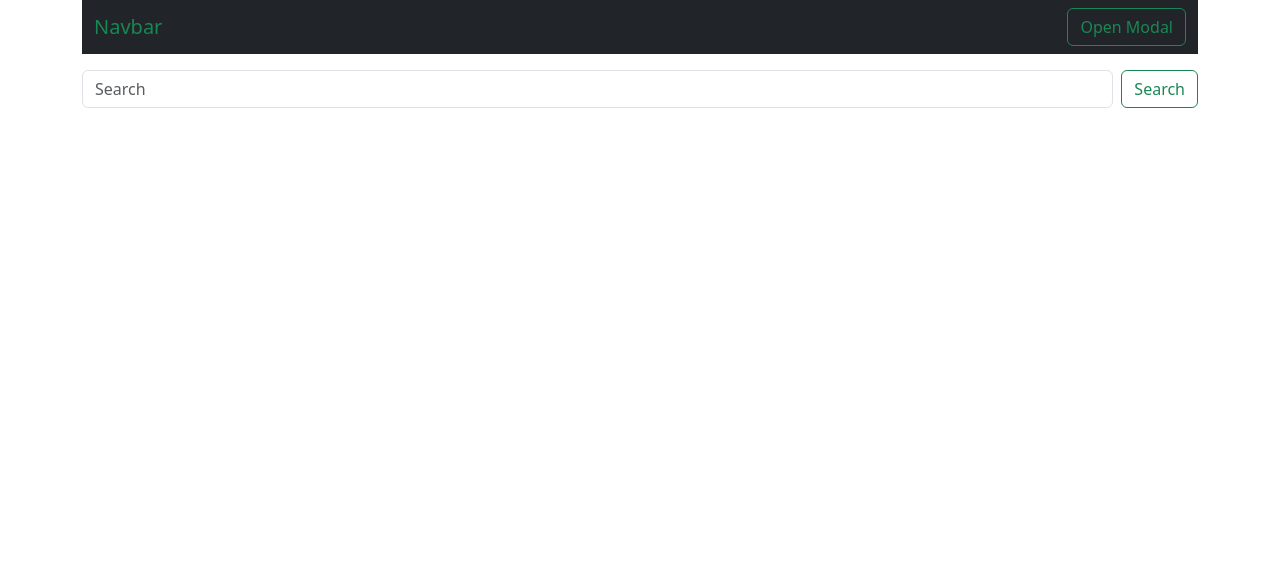
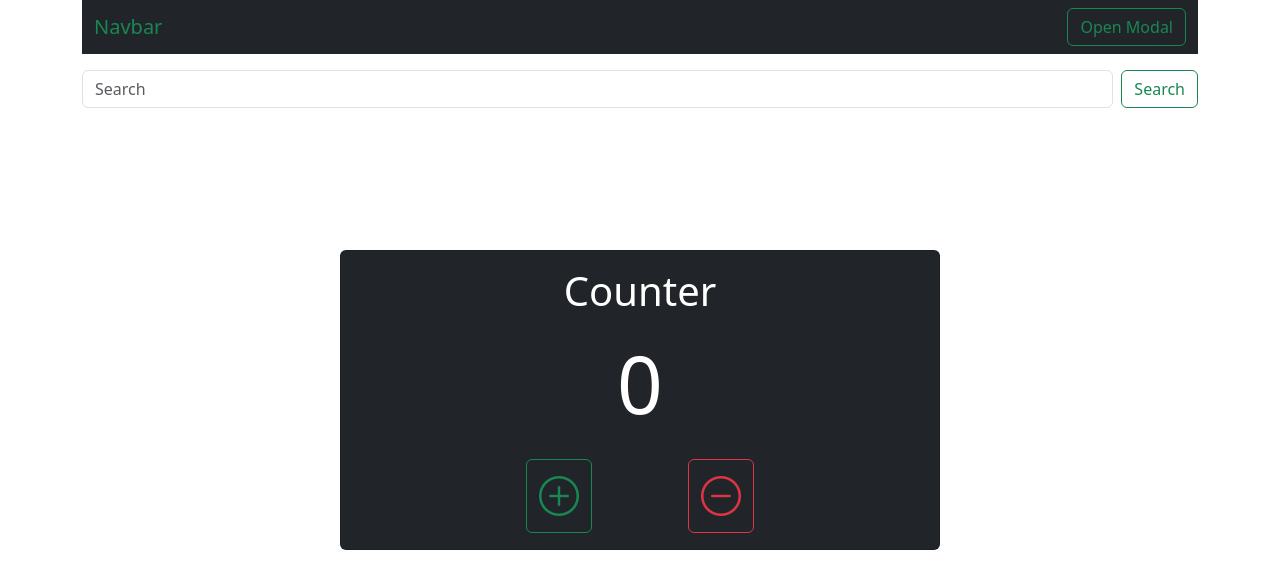
Before and after one commit to marseille78/goit_react, a React (Create React App) app: page / in a window 1280 px wide. Shown: the top 588 px of the page. Built offline with nearby package versions, Linux system fonts and the light colour scheme.

Commit message:
2024-08-22 20:57

```diff
--- a/src/components/App.jsx
+++ b/src/components/App.jsx
@@ -1,4 +1,4 @@
-import { Component } from "react";
+import { useState } from "react";
 import { nanoid } from "nanoid";
 
 import Header from "./Header/Header";
@@ -7,23 +7,21 @@ import Modal from "./Modal/Modal";
 import FormLogin from "./FormLogin/FormLogin";
 import Search from "./Search/Search";
 import ContentInfo from "./ContentInfo/ContentInfo";
-// import Counter from './Counter/Counter'
+import Counter from "./Counter/Counter";
 
-class App extends Component {
-  state = {
-    isShowModal: false,
-    searchText: "",
+const App = () => {
+  const [isShowModal, setIsShowModal] = useState(false);
+  const [searchText, setSearchText] = useState("");
+
+  const showModal = () => {
+    setIsShowModal(true);
   };
 
-  showModal = () => {
-    this.setState({ isShowModal: true });
+  const closeModal = () => {
+    setIsShowModal(false);
   };
 
-  closeModal = () => {
-    this.setState({ isShowModal: false });
-  };
-
-  createUser = (data) => {
+  const createUser = (data) => {
     const newUser = {
       ...data,
       id: nanoid(),
@@ -31,31 +29,24 @@ class App extends Component {
     console.log("newUser :>> ", newUser);
   };
 
-  handleSearch = (searchText) => {
-    this.setState({ searchText });
+  const handleSearch = (searchText) => {
+    setSearchText(searchText);
   };
-
-  render() {
-    const { searchText } = this.state;
 
   return (
     <div className="container">
-        <Header showModal={this.showModal} />
-        <Search handleSearch={this.handleSearch} />
+      <Header showModal={showModal} />
+      <Search handleSearch={handleSearch} />
       <ContentInfo searchText={searchText} />
       {/* <ToDoList /> */}
-        {/* {this.state.isShowModal && (
-					<Modal closeModal={this.closeModal}>
-						<FormLogin
-							closeModal={this.closeModal}
-							createUser={this.createUser}
-						/>
+      {isShowModal && (
+        <Modal closeModal={closeModal}>
+          <FormLogin closeModal={closeModal} createUser={createUser} />
         </Modal>
-				)} */}
-        {/* <Counter /> */}
+      )}
+      <Counter />
     </div>
   );
-  }
-}
+};
 
 export default App;
--- a/src/components/Counter/Counter.jsx
+++ b/src/components/Counter/Counter.jsx
@@ -1,4 +1,4 @@
-import React, { Component, PureComponent } from 'react'
+import { PureComponent, useState } from "react";
 
 class Button extends PureComponent {
   // shouldComponentUpdate(nextProps, nextState) {
@@ -11,52 +11,44 @@ class Button extends PureComponent {
   // 	return true
   // }
   render() {
-		console.log('render Btn :>> ')
+    console.log("render Btn :>> ");
     return (
       <button
-				className='btn btn-outline-success me-5'
+        className="btn btn-outline-success me-5"
         onClick={this.props.handleClickPlus}
       >
-				<i className='bi bi-plus-circle fs-1'></i>
+        <i className="bi bi-plus-circle fs-1"></i>
       </button>
-		)
+    );
   }
 }
 
-class Counter extends Component {
-	state = {
-		total: 0,
-	}
+const Counter = ({ name, count }) => {
+  const [total, setTotal] = useState(0);
 
-	handleClickPlus = () => {
-		this.setState((prevState) => ({ total: prevState.total + 1 }))
-	}
-	handleClickMinus = () => {
-		this.setState((prevState) => ({ total: prevState.total - 1 }))
-	}
-	handleClickBtn = () => {
-		const { name, count } = this.props
-		console.log('name :>> ', name)
-		const age = count ?? 10
-		console.log('age :>> ', age)
-	}
-	render() {
-		console.log('render')
+  const handleClickPlus = () => {
+    setTotal((prevTotal) => prevTotal + 1);
+  };
+
+  const handleClickMinus = () => {
+    setTotal((prevTotal) => prevTotal - 1);
+  };
+
+  const handleClickBtn = () => {
+    console.log("name :>> ", name);
+    const age = count ?? 10;
+    console.log("age :>> ", age);
+  };
+
   return (
-			<div className='position-absolute top-50 start-50 translate-middle'>
-				<div
-					className='card bg-dark text-white '
-					style={{ width: '600px' }}
-				>
-					<div className='card-body'>
-						<h5 className='card-title text-center fs-1'>Counter</h5>
-						<p
-							className='card-text  text-center'
-							style={{ fontSize: '80px' }}
-						>
-							{this.state.total}
+    <div className="position-absolute top-50 start-50 translate-middle">
+      <div className="card bg-dark text-white " style={{ width: "600px" }}>
+        <div className="card-body">
+          <h5 className="card-title text-center fs-1">Counter</h5>
+          <p className="card-text  text-center" style={{ fontSize: "80px" }}>
+            {total}
           </p>
-						<div className='d-flex justify-content-center px-5'>
+          <div className="d-flex justify-content-center px-5">
             {/* <button
 								className='btn btn-outline-success me-5'
 								onClick={this.handleClickPlus}
@@ -65,20 +57,73 @@ class Counter extends Component {
 							</button> */}
             <Button
               // obj={{ name: 'asd' }}
-								handleClickPlus={this.handleClickPlus}
+              handleClickPlus={handleClickPlus}
             />
             <button
-								className='btn  btn-outline-danger ms-5'
-								onClick={this.handleClickMinus}
+              className="btn  btn-outline-danger ms-5"
+              onClick={handleClickMinus}
             >
-								<i className='bi bi-dash-circle fs-1'></i>
+              <i className="bi bi-dash-circle fs-1"></i>
             </button>
           </div>
         </div>
       </div>
     </div>
-		)
-	}
-}
+  );
+};
 
-export default Counter
+export default Counter;
+
+// class Counter extends Component {
+//   state = {
+//     total: 0,
+//   };
+
+//   handleClickPlus = () => {
+//     this.setState((prevState) => ({ total: prevState.total + 1 }));
+//   };
+//   handleClickMinus = () => {
+//     this.setState((prevState) => ({ total: prevState.total - 1 }));
+//   };
+//   handleClickBtn = () => {
+//     const { name, count } = this.props;
+//     console.log("name :>> ", name);
+//     const age = count ?? 10;
+//     console.log("age :>> ", age);
+//   };
+//   render() {
+//     console.log("render");
+//     return (
+//       <div className="position-absolute top-50 start-50 translate-middle">
+//         <div className="card bg-dark text-white " style={{ width: "600px" }}>
+//           <div className="card-body">
+//             <h5 className="card-title text-center fs-1">Counter</h5>
+//             <p className="card-text  text-center" style={{ fontSize: "80px" }}>
+//               {this.state.total}
+//             </p>
+//             <div className="d-flex justify-content-center px-5">
+//               {/* <button
+// 								className='btn btn-outline-success me-5'
+// 								onClick={this.handleClickPlus}
+// 							>
+// 								<i className='bi bi-plus-circle fs-1'></i>
+// 							</button> */}
+//               <Button
+//                 // obj={{ name: 'asd' }}
+//                 handleClickPlus={this.handleClickPlus}
+//               />
+//               <button
+//                 className="btn  btn-outline-danger ms-5"
+//                 onClick={this.handleClickMinus}
+//               >
+//                 <i className="bi bi-dash-circle fs-1"></i>
+//               </button>
+//             </div>
+//           </div>
+//         </div>
+//       </div>
+//     );
+//   }
+// }
+
+// export default Counter;
--- a/src/components/Modal/Modal.jsx
+++ b/src/components/Modal/Modal.jsx
@@ -1,45 +1,86 @@
-import { Component } from 'react'
+import { useEffect } from "react";
 
-class Modal extends Component {
-	state = {}
+import React from "react";
 
-	componentDidMount() {
-		window.addEventListener('keydown', this.handlePressESC)
-	}
+const Modal = ({ closeModal, children }) => {
+  useEffect(() => {
+    console.log("object :>> ", Date.now());
+    const handlePressESC = (e) => {
+      if (e.code === "Escape") closeModal();
+    };
 
-	componentWillUnmount() {
-		window.removeEventListener('keydown', this.handlePressESC)
-	}
+    window.addEventListener("keydown", handlePressESC);
 
-	handlePressESC = (e) => {
-		console.log('object :>> ', Date.now())
-		if (e.code === 'Escape') this.props.closeModal()
-	}
+    return () => {
+      window.removeEventListener("keydown", handlePressESC);
+    };
+  }, [closeModal]);
 
-	render() {
-		const { closeModal, children } = this.props
   return (
     <div
-				className='modal fade show'
-				style={{ display: 'block', backdropFilter: 'blur(5px)' }}
+      className="modal fade show"
+      style={{ display: "block", backdropFilter: "blur(5px)" }}
     >
-				<div className='modal-dialog'>
-					<div className='modal-content'>
-						<div className='modal-header'>
-							<h5 className='modal-title'> Modal</h5>
+      <div className="modal-dialog">
+        <div className="modal-content">
+          <div className="modal-header">
+            <h5 className="modal-title">Modal</h5>
             <button
-								type='button'
-								className='btn-close'
-								aria-label='Close'
+              type="button"
+              className="btn-close"
+              aria-label="Close"
               onClick={closeModal}
             ></button>
           </div>
-						<div className='modal-body'>{children}</div>
+          <div className="modal-body">{children}</div>
         </div>
       </div>
     </div>
-		)
-	}
-}
+  );
+};
 
-export default Modal
+export default Modal;
+
+// class Modal extends Component {
+//   state = {};
+
+//   componentDidMount() {
+//     window.addEventListener("keydown", this.handlePressESC);
+//   }
+
+//   componentWillUnmount() {
+//     window.removeEventListener("keydown", this.handlePressESC);
+//   }
+
+//   handlePressESC = (e) => {
+//     console.log("object :>> ", Date.now());
+//     if (e.code === "Escape") this.props.closeModal();
+//   };
+
+//   render() {
+//     const { closeModal, children } = this.props;
+//     return (
+//       <div
+//         className="modal fade show"
+//         style={{ display: "block", backdropFilter: "blur(5px)" }}
+//       >
+//         <div className="modal-dialog">
+//           <div className="modal-content">
+//             <div className="modal-header">
+//               <h5 className="modal-title"> Modal</h5>
+//               <button
+//                 type="button"
+//                 className="btn-close"
+//                 aria-label="Close"
+//                 onClick={closeModal}
+//               ></button>
+//             </div>
+//             <div className="modal-body">{children}</div>
+//           </div>
+//         </div>
+//       </div>
+//     );
+//   }
+// }
+
+// export default Modal;
```
Lines whose indentation alone changed are shown as unchanged.
